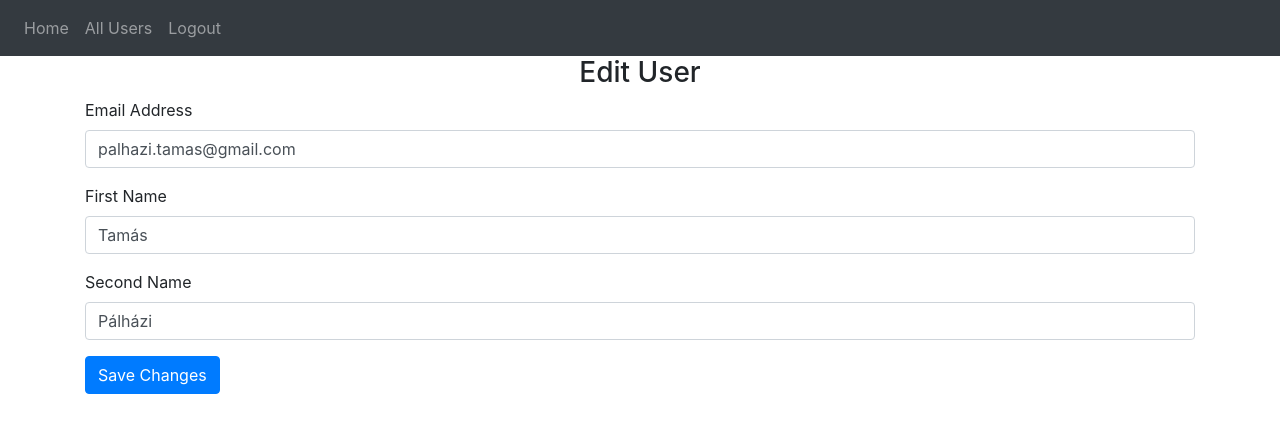
After one commit to palhazi/AP_PRTFLMNGR, a Flask app: page /edit-user/2 in a window 1280 px wide. The commit adds this page. Shown: the top 433 px of the page. Run offline with Flask 3, Linux system fonts and the light colour scheme; a user stored in the database is signed in; data comes from the database, SQL or seed files in the repository; both versions use the stored data as it was after the commit; some libraries are stand-ins or nearby versions.

Commit message:
56466556464

```diff
--- a/website/templates/all_users.html
+++ b/website/templates/all_users.html
@@ -20,6 +20,10 @@
                     <td>{{ user.email }}</td>
                     <td>{{ user.first_name }}</td>
                     <td>{{ user.second_name }}</td>
+                    <td>
+                        <a href="{{ url_for('views.edit_user', user_id=user.id) }}" class="btn btn-primary">Edit</a>
+                        <a href="{{ url_for('views.delete_user', user_id=user.id) }}" class="btn btn-danger">Delete</a>
+                      </td>
                 </tr>
             {% endfor %}
         </tbody>
--- /dev/null
+++ b/website/templates/edit_user.html
@@ -0,0 +1,40 @@
+{% extends "base.html" %}
+
+{% block content %}
+  <form method="POST">
+    <h3 align="center">Edit User</h3>
+    <div class="form-group">
+      <label for="email">Email Address</label>
+      <input
+        type="email"
+        class="form-control"
+        id="email"
+        name="email"
+        value="{{ user.email }}"
+      />
+    </div>
+    <div class="form-group">
+      <label for="firstName">First Name</label>
+      <input
+        type="text"
+        class="form-control"
+        id="firstName"
+        name="firstName"
+        value="{{ user.first_name }}"
+      />
+    </div>
+    <div class="form-group">
+      <label for="secondName">Second Name</label>
+      <input
+        type="text"
+        class="form-control"
+        id="secondName"
+        name="secondName"
+        value="{{ user.second_name }}"
+      />
+    </div>
+    <div class="form-group">
+      <button type="submit" class="btn btn-primary">Save Changes</button>
+    </div>
+  </form>
+{% endblock %}
--- a/website/views.py
+++ b/website/views.py
@@ -41,3 +41,26 @@ def delete_note():
 def all_users():
     users = User.query.all()
     return render_template("all_users.html", users=users, user=current_user)
+
+@views.route('/edit-user/<int:user_id>', methods=['GET', 'POST'])
+@login_required
+def edit_user(user_id):
+    user = User.query.get_or_404(user_id)
+    if request.method == 'POST':
+        user.email = request.form.get('email')
+        user.first_name = request.form.get('firstName')
+        user.second_name = request.form.get('secondName')
+        db.session.commit()
+        flash('User updated!', category='success')
+        return redirect(url_for('views.all_users'))
+
+    return render_template("edit_user.html", user=user)
+
+@views.route('/delete-user/<int:user_id>', methods=['GET'])
+@login_required
+def delete_user(user_id):
+    user = User.query.get_or_404(user_id)
+    db.session.delete(user)
+    db.session.commit()
+    flash('User deleted!', category='success')
+    return redirect(url_for('views.all_users'))
```
Also changed, not shown: instance/database.db.
